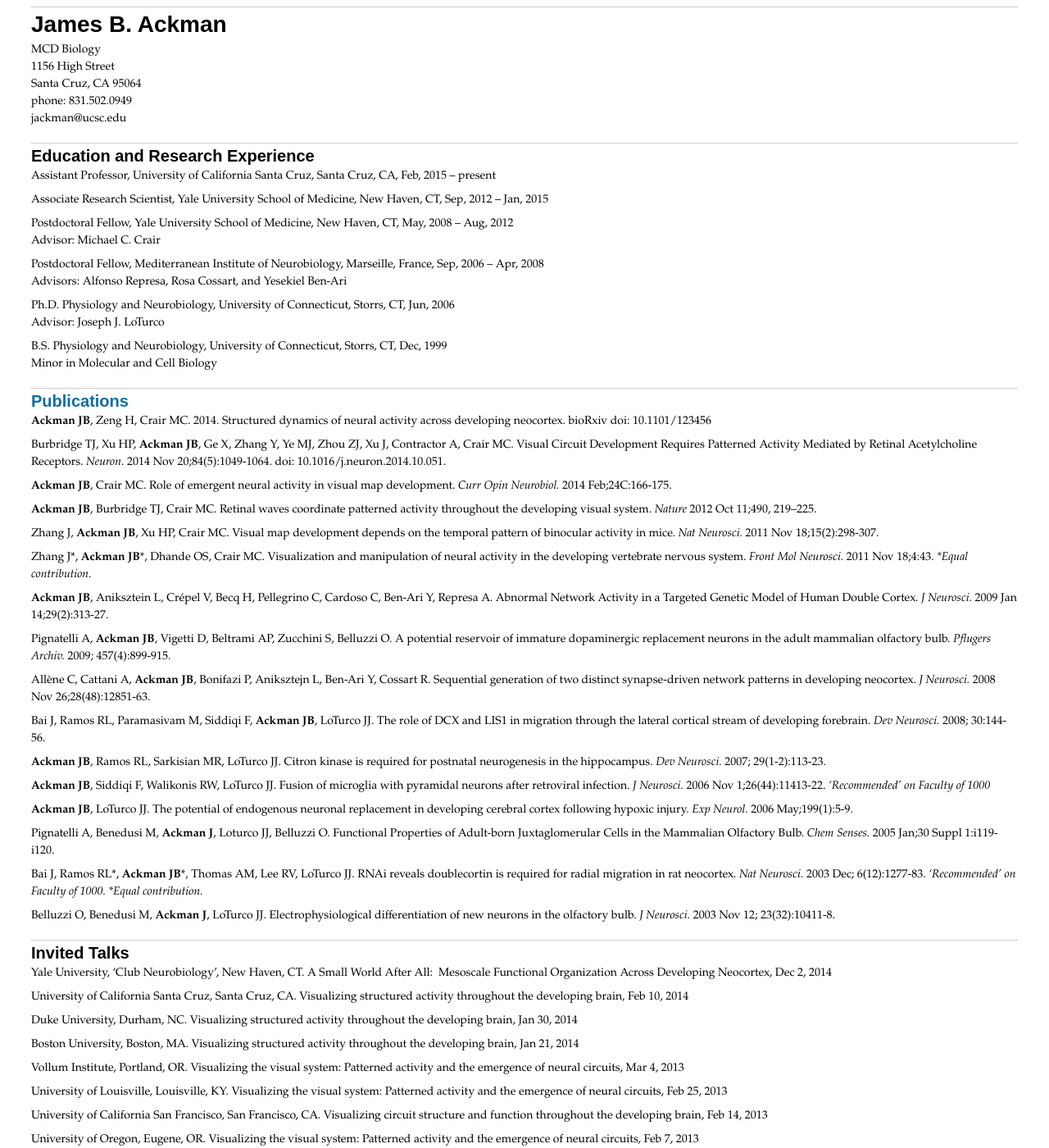
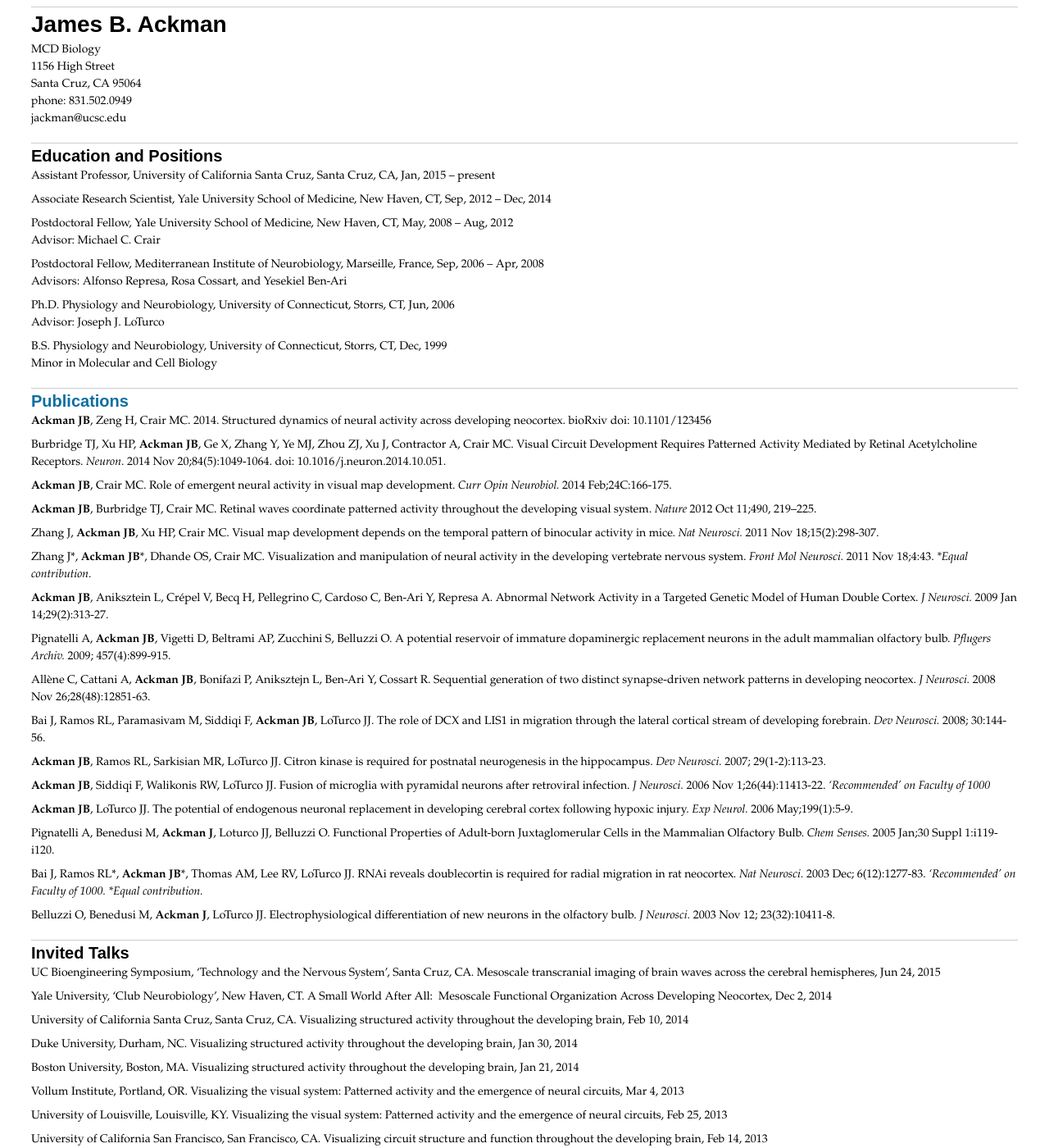
Before and after one commit to ackman678/ackman678.github.io, a Jekyll site: the page built from vita.md, in a window 1280 px wide and 1400 px high. Shown: the whole window at 82% size. Built offline with Jekyll 4.4.1, drawn with Linux system fonts in a browser that asks for light colours; nearby versions of some CDN libraries; Markdown is read by kramdown in place of the engine named in the settings.

Commit message:
July 2015 update

```diff
--- a/vita.md
+++ b/vita.md
@@ -11,10 +11,10 @@ Santa Cruz, CA 95064
 phone: 831.502.0949
 jackman@ucsc.edu
 
-##Education and Research Experience
-Assistant Professor, University of California Santa Cruz, Santa Cruz, CA, Feb, 2015 – present
+##Education and Positions
+Assistant Professor, University of California Santa Cruz, Santa Cruz, CA, Jan, 2015 – present
 
-Associate Research Scientist, Yale University School of Medicine, New Haven, CT, Sep, 2012 – Jan, 2015
+Associate Research Scientist, Yale University School of Medicine, New Haven, CT, Sep, 2012 – Dec, 2014
 
 Postdoctoral Fellow, Yale University School of Medicine, New Haven, CT, May, 2008 – Aug, 2012
 Advisor: Michael C. Crair
@@ -63,6 +63,8 @@ Bai J, Ramos RL\*, **Ackman JB**\*, Thomas AM, Lee RV, LoTurco JJ. RNAi reveals
 Belluzzi O, Benedusi M, **Ackman J**, LoTurco JJ. Electrophysiological differentiation of new neurons in the olfactory bulb. *J Neurosci.* 2003 Nov 12; 23(32):10411-8.
 
 ##Invited Talks
+UC Bioengineering Symposium, 'Technology and the Nervous System', Santa Cruz, CA. Mesoscale transcranial imaging of brain waves across the cerebral hemispheres, Jun 24, 2015
+
 Yale University, 'Club Neurobiology', New Haven, CT. A Small World After All:  Mesoscale Functional Organization Across Developing Neocortex, Dec 2, 2014
 
 University of California Santa Cruz, Santa Cruz, CA. Visualizing structured activity throughout the developing brain, Feb 10, 2014
```
Also changed, not shown: 1 other file.
